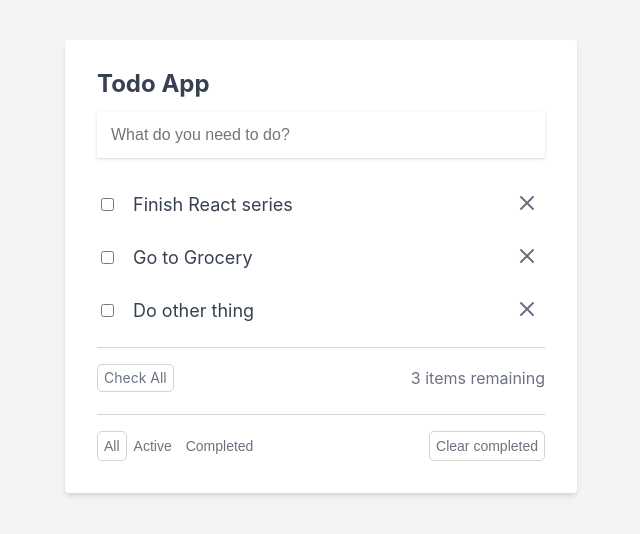
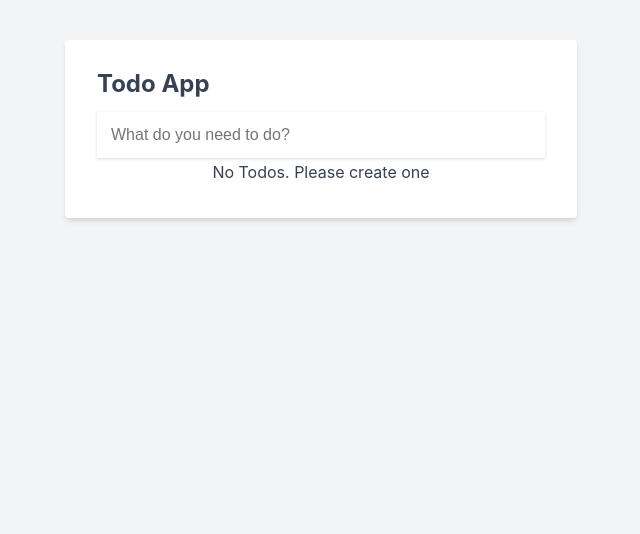
Before and after one commit to VladSmorodsky/beginning-react, a React (Create React App) app: page / in a window 1280 px wide. Shown: the top 534 px of the page, without its empty margins (319-959 px from the left). Built offline with nearby package versions, Linux system fonts and the light colour scheme.

Commit message:
Lesson 7: created custom hook

```diff
--- a/src/components/App.jsx
+++ b/src/components/App.jsx
@@ -5,30 +5,11 @@ import NoTodos from "./NoTodos";
 import TodoForm from "./TodoForm";
 import TodoList from "./TodoList";
 import HooksExample from "./HooksExample";
+import useLocalStorage from "../hooks/useLocalStorage";
 
 function App() {
-  const [todos, setTodos] = useState([
-    {
-      id: 1,
-      title: 'Finish React series',
-      isComplete: false,
-      isEditing: false
-    },
-    {
-      id: 2,
-      title: 'Go to Grocery',
-      isComplete: false,
-      isEditing: false
-    },
-    {
-      id: 3,
-      title: 'Do other thing',
-      isComplete: false,
-      isEditing: false
-    },
-  ]);
-
-  const [idForTodo, setIdForTodo] = useState(4)
+  const [todos, setTodos] = useLocalStorage('todos', []);
+  const [idForTodo, setIdForTodo] = useLocalStorage('idForTodo', 1);
 
   const addTodo = (todoTitle) => {
     setTodos([...todos, {
@@ -111,7 +92,7 @@ function App() {
 
   const remainingItemsCount = () => {
     console.log('calculating remaining todos. This is slow.');
-    for (let index = 0; index < 2000000000; index++) {}
+    // for (let index = 0; index < 2000000000; index++) {}
     return todos.filter(todo => !todo.isComplete).length;
   }
 
--- a/src/components/TodoForm.jsx
+++ b/src/components/TodoForm.jsx
@@ -1,7 +1,8 @@
 import {useState} from "react";
+import useLocalStorage from "../hooks/useLocalStorage";
 
 export default function TodoForm(props) {
-  const [todoInputName, setTodoInputName] = useState('');
+  const [todoInputName, setTodoInputName] = useLocalStorage('todoInputName', '');
 
   const handleInput = (event) => {
     setTodoInputName(event.target.value);
--- /dev/null
+++ b/src/hooks/useLocalStorage.js
@@ -0,0 +1,17 @@
+import {useEffect, useState} from "react";
+
+export default function useLocalStorage(key, initialValue = '') {
+  const [value, setValue] = useState(() => {
+    const item = localStorage.getItem(key);
+
+    return item ? JSON.parse(item) : initialValue;
+  });
+  useEffect(() => {
+    localStorage.setItem(key, JSON.stringify(value))
+  }, [key, value]);
+
+  return [
+    value,
+    setValue
+  ];
+}
```
